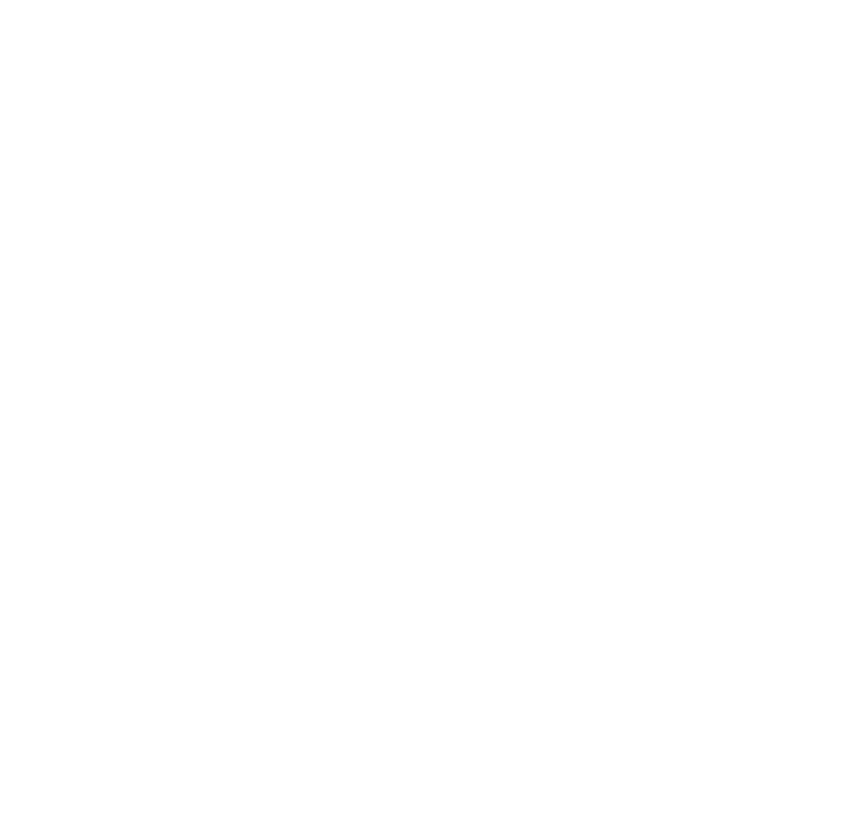
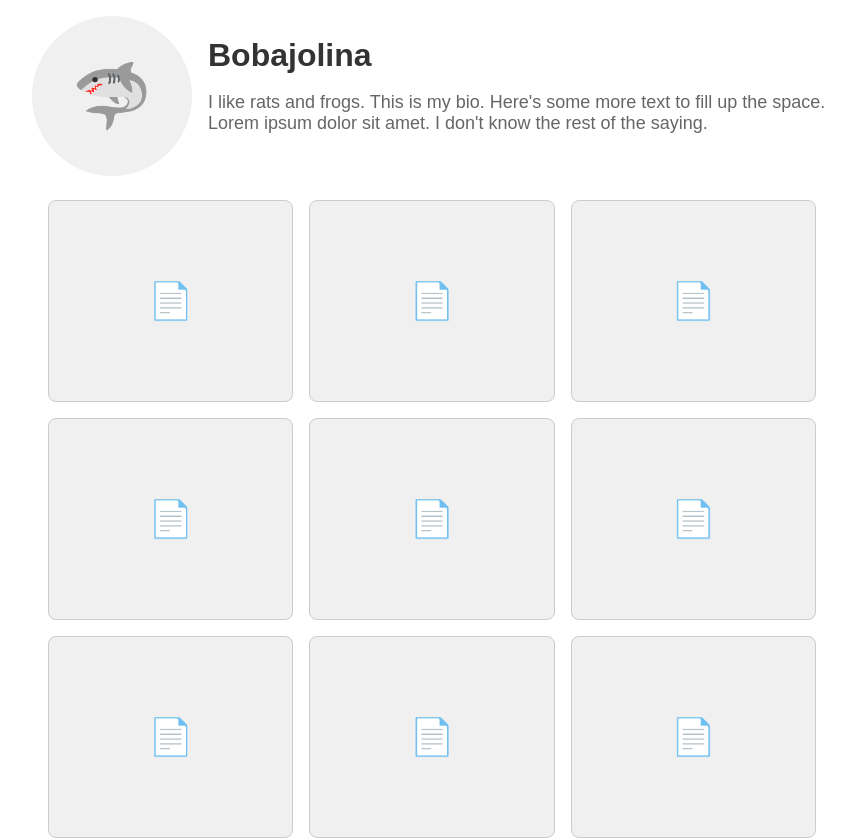
Before and after one commit to doanneda/scrap, a React (Create React App) app in the folder scrap-app/: page /profile in a window 1280 px wide. Before the commit this address had no page. Shown: the top 840 px of the page, without its empty margins (208-1059 px from the left). Before the commit the page ends 800 px from the top, so only its background shows below. Built offline with nearby package versions, Linux system fonts and the light colour scheme.

Commit message:
Profile page frontend

```diff
--- a/scrap-app/src/App.js
+++ b/scrap-app/src/App.js
@@ -1,6 +1,7 @@
 import logo from './logo.svg';
 import './App.css';
 import Login from './Login.js';
+import Profile from './Profile.js';
 
 import Feed from './Feed.js';
 import { BrowserRouter, Route, Routes } from "react-router-dom";
@@ -13,6 +14,7 @@
         <Routes>
             <Route path="/" element={<Feed />} />
             <Route path="/login" element={<Login />} />
+            <Route path="/profile" element={<Profile />} />
           </Routes>
       </BrowserRouter>
     </div>
--- /dev/null
+++ b/scrap-app/src/Profile.css
@@ -0,0 +1,63 @@
+.profile-container {
+    margin: 0 auto;
+    padding: 16px;
+    font-family: Arial, sans-serif;
+    color: #333;
+    max-width: 800px; /* Constrains the entire profile section */
+  }
+
+  .profile-header {
+    display: flex;
+    align-items: flex-start; /* Align items at the top */
+    margin-bottom: 24px;
+  }
+
+  .profile-picture {
+    width: 160px;
+    height: 160px;
+    display: flex;
+    align-items: center;
+    justify-content: center;
+    font-size: 64px; /* Emoji size */
+    background-color: #f0f0f0; /* Placeholder gray color */
+    border-radius: 50%; /* Makes it a circle */
+    margin-right: 16px;
+  }
+
+  .profile-info {
+    flex: 1;
+    text-align: left; /* Left-justify the text */
+  }
+
+  .profile-name {
+    font-size: 32px;
+    font-weight: bold;
+    margin-bottom: 8px;
+  }
+
+  .profile-bio {
+    font-size: 18px;
+    color: #666;
+  }
+
+  .scrapbook-grid {
+    display: grid;
+    grid-template-columns: repeat(auto-fill, minmax(200px, 1fr));
+    gap: 16px;
+    padding: 0 16px;
+  }
+
+  .scrapbook-item {
+    display: flex;
+    align-items: center;
+    justify-content: center;
+    background-color: #f0f0f0;
+    border: 1px solid #ccc;
+    border-radius: 8px;
+    height: 200px; /* Adjust height of scrapbook items */
+  }
+
+  .placeholder-image {
+    font-size: 36px;
+    color: #aaa;
+  }
--- /dev/null
+++ b/scrap-app/src/Profile.js
@@ -0,0 +1,30 @@
+import React from 'react';
+import './Profile.css';
+
+export default function Profile(){
+    const userName = "Bobajolina";
+    const userBio = "I like rats and frogs. This is my bio. Here's some more text to fill up the space. Lorem ipsum dolor sit amet. I don't know the rest of the saying.";
+    const placeholderPages = Array.from({ length: 20 }, (_, index) => index + 1);
+
+    return (
+        <div className="profile-container">
+        {/* Profile Header */}
+        <header className="profile-header">
+          <div className="profile-picture">🦈</div>
+          <div className="profile-info">
+            <h1 className="profile-name">{userName}</h1>
+            <p className="profile-bio">{userBio}</p>
+          </div>
+        </header>
+
+        {/* Scrapbook Pages Grid */}
+        <div className="scrapbook-grid">
+          {placeholderPages.map((page) => (
+            <div key={page} className="scrapbook-item">
+              <div className="placeholder-image">📄</div>
+            </div>
+          ))}
+        </div>
+      </div>
+    );
+}
```
